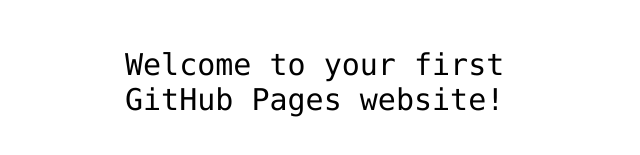
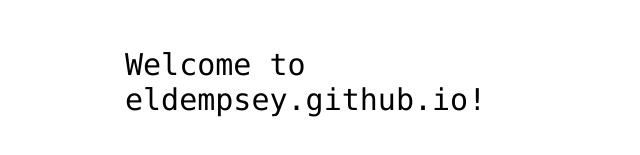
Before and after one commit to eldempsey/eldempsey.github.io, a plain HTML site: page index.html in a window 1280 px wide. Shown: the part 341-496 px from the top of the page, without its empty margins (315-955 px from the left). Drawn offline with Linux system fonts and the light colour scheme.

Commit message:
Adding username

```diff
--- a/index.html
+++ b/index.html
@@ -12,7 +12,7 @@
 <img src="https://octodex.github.com/images/daftpunktocat-thomas.gif" id="octocat" alt="octocat-gif" />
 
 <!-- Change this code here by copy and pasting your template on line 15 -->
-<p>Welcome to your first GitHub Pages website!</p>
+<p>Welcome to eldempsey.github.io!</p>
 
 </body>
 </html>
```
